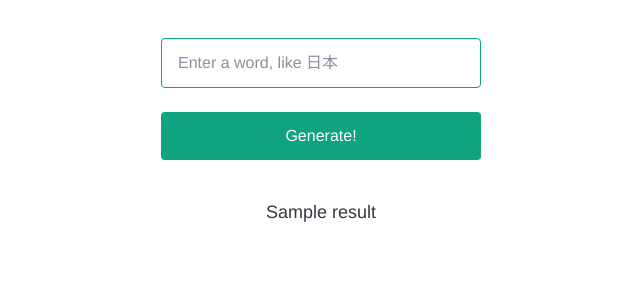
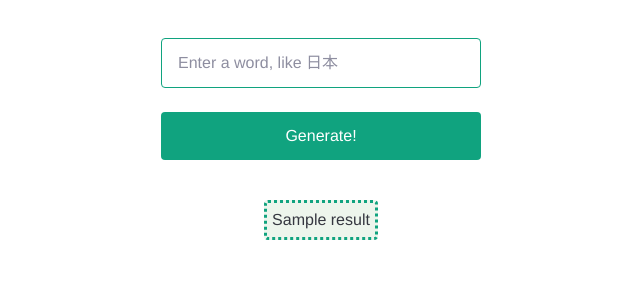
Before and after one commit to betty2310/jp2enAi, a Flask app: template templates/index.html in a window 1280 px wide. Shown: the part 158-458 px from the top of the page, without its empty margins (319-959 px from the left). Run offline with Flask 2, Linux system fonts and the light colour scheme; the template is opened without the code that fills it: most values are stand-ins (such as "Sample title", 1, 10 or a date in 2020); some web fonts are replaced.

Commit message:
refactor(css): hm more beautiful sentence box

```diff
--- a/static/main.css
+++ b/static/main.css
@@ -72,5 +72,8 @@ input[type="submit"] {
 .result {
   font-weight: normal;
   margin-top: 40px;
-  font-size: large;
+  background-color: #edf5ec;
+  padding: 5px;
+  border: #10a37f 3px dotted;
+  border-radius: 4px;
 }
```
